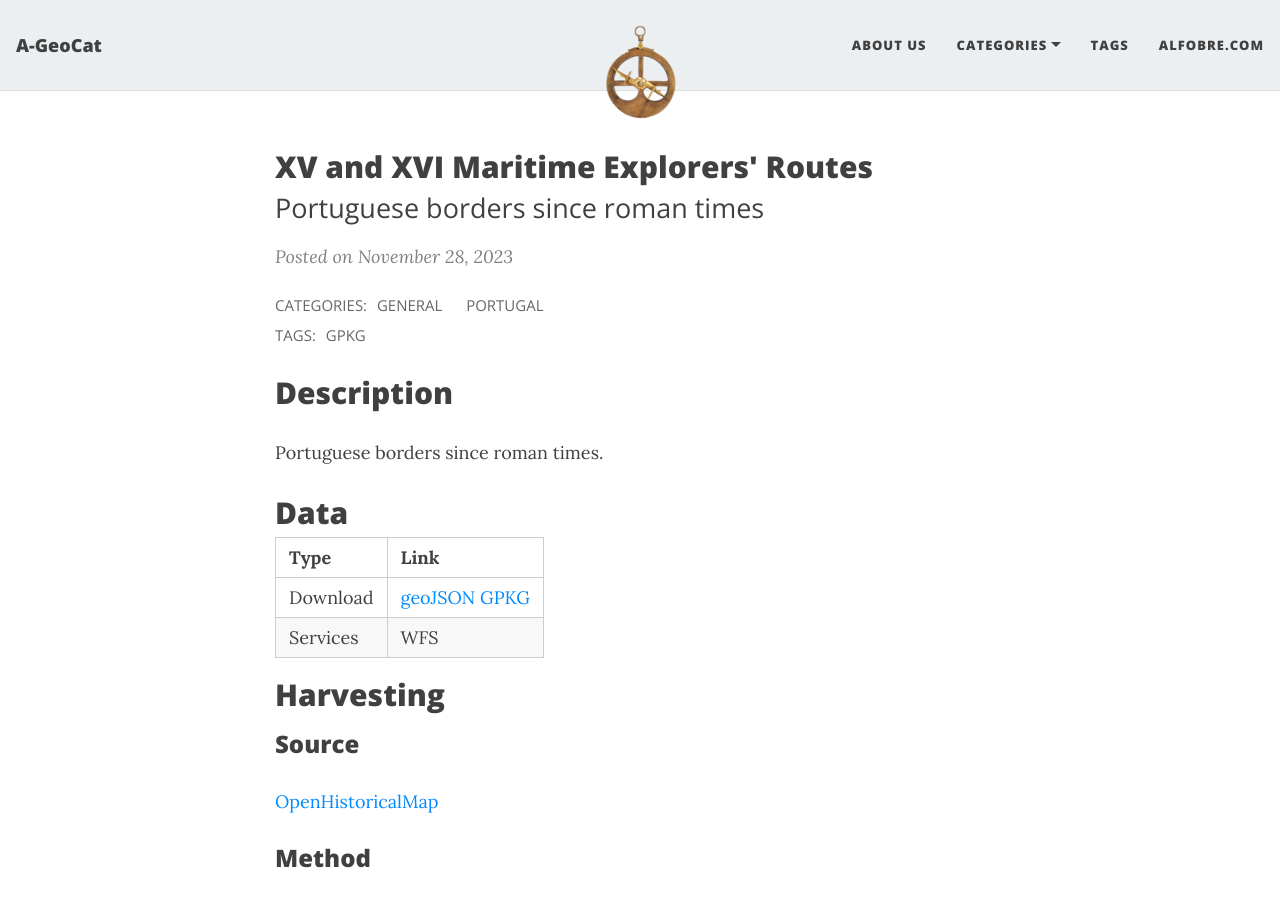
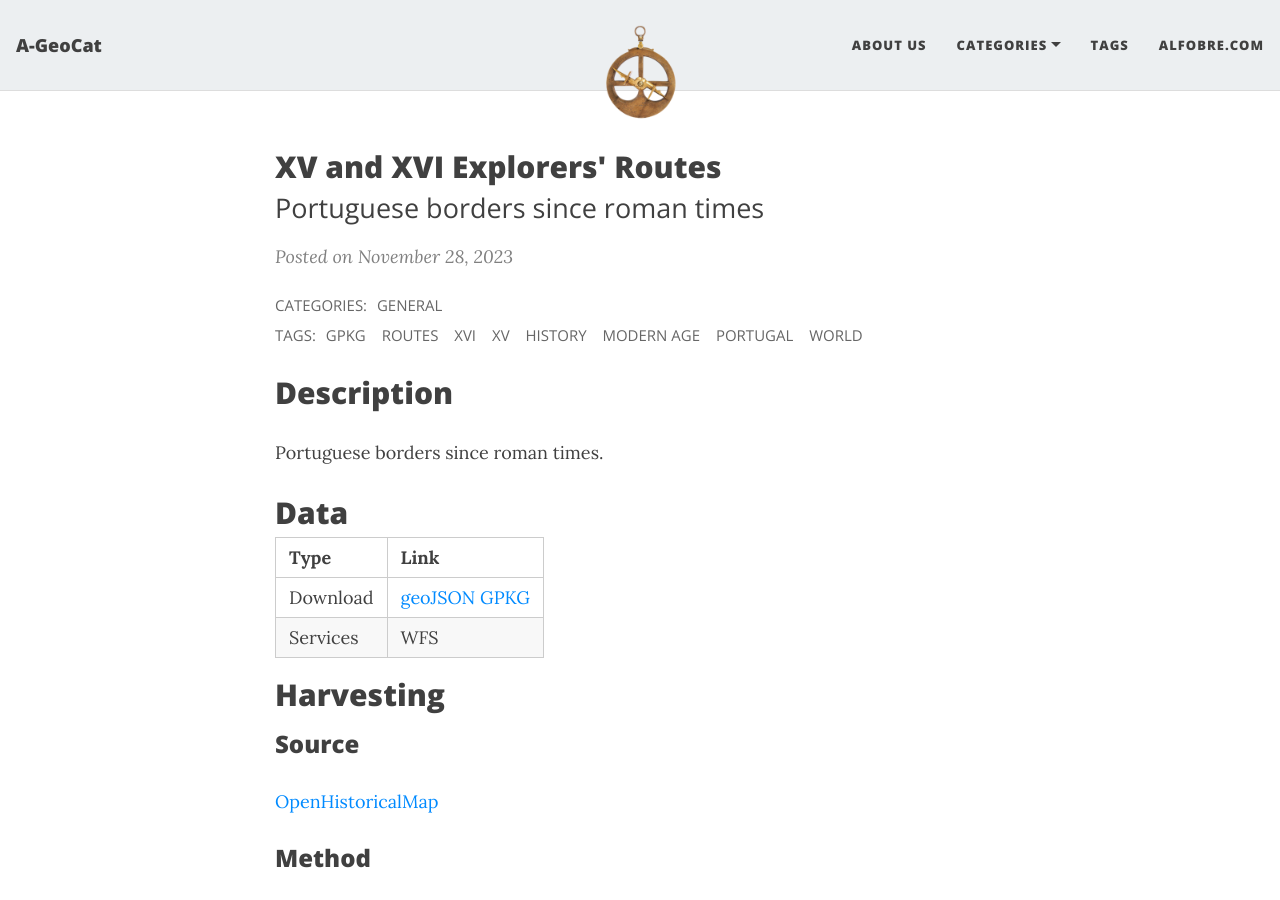
Before and after one commit to projetoalfobre/a-geocat, a Jekyll site: the page built from _posts/2023-11-28-XV-and-XVI-Maritime-Explorers-Routes.md, in a window 1280 px wide and 900 px high. Built offline with Jekyll 4.4.1, drawn with Linux system fonts in a browser that asks for light colours; nearby versions of some CDN libraries.

Commit message:
Update 2023-11-28-XV-and-XVI-Maritime-Explorers-Routes.md

```diff
--- a/_posts/2023-11-28-XV-and-XVI-Maritime-Explorers-Routes.md
+++ b/_posts/2023-11-28-XV-and-XVI-Maritime-Explorers-Routes.md
@@ -1,13 +1,13 @@
 ---
 layout: post
-title: XV and XVI Maritime Explorers' Routes
+title: XV and XVI Explorers' Routes
 subtitle: Portuguese borders since roman times
 cover-img:
 thumbnail-img:
 share-img:
-tags: [gpkg]
+tags: [gpkg, routes, xvi, xv, history, modern age, portugal, world]
 author:
-categories: [General, Portugal]
+categories: [General]
 ---
 
 ## Description
```
